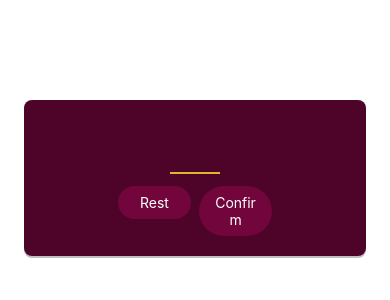
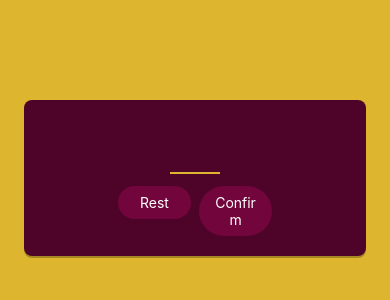
Before and after one commit to evanz1215/RNCourse2, a React Native app: screen / in a window 390 px wide. Shown: the top 300 px of the page. Built offline with nearby package versions, Linux system fonts and the light colour scheme.

Commit message:
style: Update App.js to add root screen container and background color

```diff
--- a/App.js
+++ b/App.js
@@ -3,7 +3,16 @@ import { StyleSheet, Text, View } from "react-native";
 import StartGameScreen from "./screens/StartGameScreen";
 
 export default function App() {
-  return <StartGameScreen />;
+  return (
+    <View style={styles.rootScreen}>
+      <StartGameScreen />
+    </View>
+  );
 }
 
-const styles = StyleSheet.create({});
+const styles = StyleSheet.create({
+  rootScreen: {
+    flex: 1,
+    backgroundColor: "#ddb52f",
+  },
+});
--- a/app.json
+++ b/app.json
@@ -11,9 +11,7 @@
       "resizeMode": "contain",
       "backgroundColor": "#ffffff"
     },
-    "assetBundlePatterns": [
-      "**/*"
-    ],
+    "assetBundlePatterns": ["**/*"],
     "ios": {
       "supportsTablet": true
     },
```
